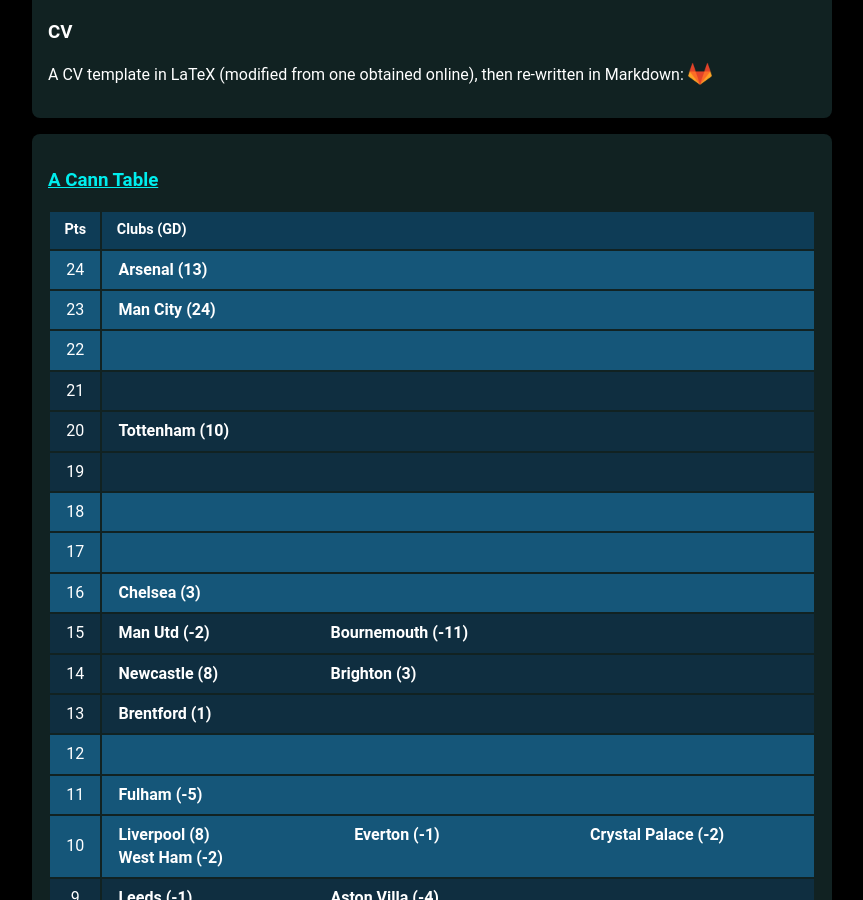
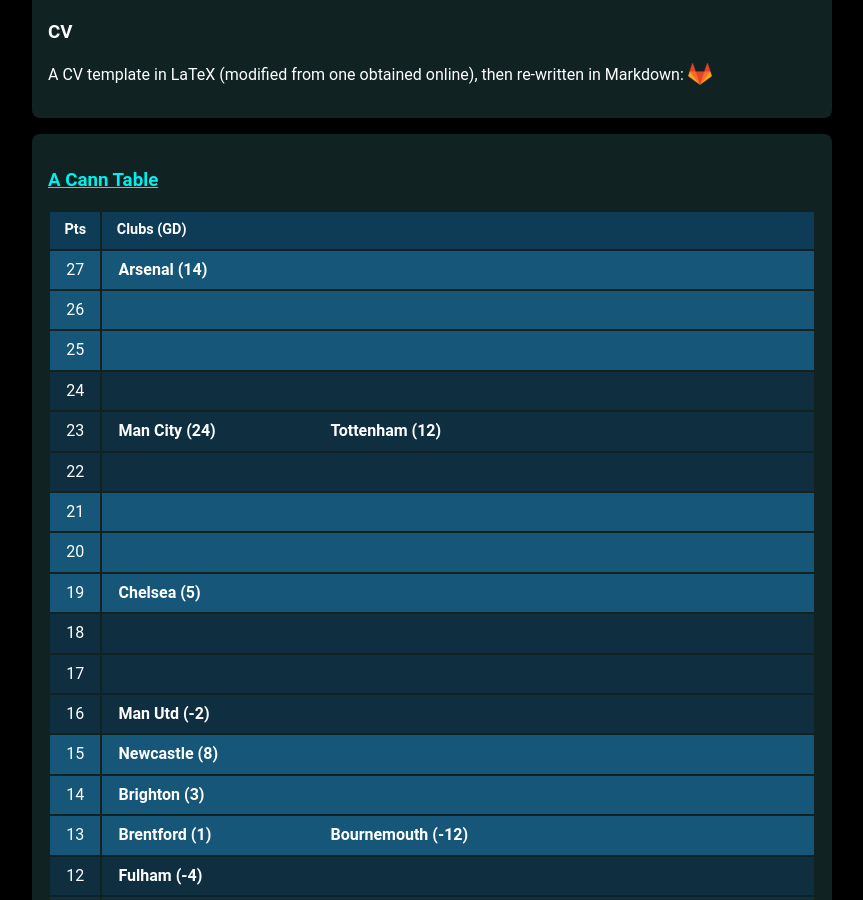
Before and after one commit to muru/muru.github.io, a Jekyll site: the page built from resources.md, in a window 1280 px wide and 900 px high, scrolled down 1235 px. Shown: the whole window, without its empty margins (208-1071 px from the left). Built offline with Jekyll 4.4.1, drawn with Linux system fonts in a browser that asks for light colours; some web fonts are replaced; some of the changed text lies outside the part shown.

Commit message:
updated cann-table: Mon 17 Oct 00:03:00 JST 2022

```diff
--- a/cann-table.html
+++ b/cann-table.html
@@ -1,124 +1,139 @@
 <table id="cann-table">
 <thead> <th> Pts </th> <th> Clubs (GD) </th> </thead>
 	<tr class="cann-row-1">
-		<td class="cann-point"> 24 </td>
+		<td class="cann-point"> 27 </td>
 		<td class="cann-clubs">
-			<span class="club-name"> Arsenal (13) </span>
+			<span class="club-name"> Arsenal (14) </span>
 		</td>
  	</tr>
 	<tr class="cann-row-1">
+		<td class="cann-point"> 26 </td>
+		<td class="cann-clubs">
+		</td>
+ 	</tr>
+	<tr class="cann-row-1">
+		<td class="cann-point"> 25 </td>
+		<td class="cann-clubs">
+		</td>
+ 	</tr>
+	<tr class="cann-row-2">
+		<td class="cann-point"> 24 </td>
+		<td class="cann-clubs">
+		</td>
+ 	</tr>
+	<tr class="cann-row-2">
 		<td class="cann-point"> 23 </td>
 		<td class="cann-clubs">
 			<span class="club-name"> Man City (24) </span>
+			<span class="club-name"> Tottenham (12) </span>
 		</td>
  	</tr>
-	<tr class="cann-row-1">
+	<tr class="cann-row-2">
 		<td class="cann-point"> 22 </td>
 		<td class="cann-clubs">
 		</td>
  	</tr>
-	<tr class="cann-row-2">
+	<tr class="cann-row-1">
 		<td class="cann-point"> 21 </td>
 		<td class="cann-clubs">
 		</td>
  	</tr>
-	<tr class="cann-row-2">
+	<tr class="cann-row-1">
 		<td class="cann-point"> 20 </td>
-		<td class="cann-clubs">
-			<span class="club-name"> Tottenham (10) </span>
-		</td>
- 	</tr>
-	<tr class="cann-row-2">
-		<td class="cann-point"> 19 </td>
 		<td class="cann-clubs">
 		</td>
  	</tr>
 	<tr class="cann-row-1">
+		<td class="cann-point"> 19 </td>
+		<td class="cann-clubs">
+			<span class="club-name"> Chelsea (5) </span>
+		</td>
+ 	</tr>
+	<tr class="cann-row-2">
 		<td class="cann-point"> 18 </td>
 		<td class="cann-clubs">
 		</td>
  	</tr>
-	<tr class="cann-row-1">
+	<tr class="cann-row-2">
 		<td class="cann-point"> 17 </td>
 		<td class="cann-clubs">
 		</td>
  	</tr>
-	<tr class="cann-row-1">
+	<tr class="cann-row-2">
 		<td class="cann-point"> 16 </td>
 		<td class="cann-clubs">
-			<span class="club-name"> Chelsea (3) </span>
+			<span class="club-name"> Man Utd (-2) </span>
+		</td>
+ 	</tr>
+	<tr class="cann-row-1">
+		<td class="cann-point"> 15 </td>
+		<td class="cann-clubs">
+			<span class="club-name"> Newcastle (8) </span>
+		</td>
+ 	</tr>
+	<tr class="cann-row-1">
+		<td class="cann-point"> 14 </td>
+		<td class="cann-clubs">
+			<span class="club-name"> Brighton (3) </span>
+		</td>
+ 	</tr>
+	<tr class="cann-row-1">
+		<td class="cann-point"> 13 </td>
+		<td class="cann-clubs">
+			<span class="club-name"> Brentford (1) </span>
+			<span class="club-name"> Bournemouth (-12) </span>
 		</td>
  	</tr>
 	<tr class="cann-row-2">
-		<td class="cann-point"> 15 </td>
+		<td class="cann-point"> 12 </td>
 		<td class="cann-clubs">
-			<span class="club-name"> Man Utd (-2) </span>
-			<span class="club-name"> Bournemouth (-11) </span>
+			<span class="club-name"> Fulham (-4) </span>
 		</td>
  	</tr>
 	<tr class="cann-row-2">
-		<td class="cann-point"> 14 </td>
-		<td class="cann-clubs">
-			<span class="club-name"> Newcastle (8) </span>
-			<span class="club-name"> Brighton (3) </span>
-		</td>
- 	</tr>
-	<tr class="cann-row-2">
-		<td class="cann-point"> 13 </td>
-		<td class="cann-clubs">
-			<span class="club-name"> Brentford (1) </span>
-		</td>
- 	</tr>
-	<tr class="cann-row-1">
-		<td class="cann-point"> 12 </td>
-		<td class="cann-clubs">
-		</td>
- 	</tr>
-	<tr class="cann-row-1">
 		<td class="cann-point"> 11 </td>
 		<td class="cann-clubs">
-			<span class="club-name"> Fulham (-5) </span>
-		</td>
- 	</tr>
-	<tr class="cann-row-1">
-		<td class="cann-point"> 10 </td>
-		<td class="cann-clubs">
-			<span class="club-name"> Liverpool (8) </span>
-			<span class="club-name"> Everton (-1) </span>
-			<span class="club-name"> Crystal Palace (-2) </span>
 			<span class="club-name"> West Ham (-2) </span>
 		</td>
  	</tr>
 	<tr class="cann-row-2">
+		<td class="cann-point"> 10 </td>
+		<td class="cann-clubs">
+			<span class="club-name"> Liverpool (8) </span>
+			<span class="club-name"> Crystal Palace (-2) </span>
+			<span class="club-name"> Everton (-3) </span>
+		</td>
+ 	</tr>
+	<tr class="cann-row-1">
 		<td class="cann-point"> 9 </td>
 		<td class="cann-clubs">
-			<span class="club-name"> Leeds (-1) </span>
-			<span class="club-name"> Aston Villa (-4) </span>
+			<span class="club-name"> Leeds (-2) </span>
+			<span class="club-name"> Aston Villa (-6) </span>
+			<span class="club-name"> Wolves (-8) </span>
 		</td>
  	</tr>
-	<tr class="cann-row-2">
+	<tr class="cann-row-1">
 		<td class="cann-point"> 8 </td>
+		<td class="cann-clubs">
+			<span class="club-name"> Southampton (-9) </span>
+		</td>
+ 	</tr>
+	<tr class="cann-row-1">
+		<td class="cann-point"> 7 </td>
 		<td class="cann-clubs">
 		</td>
  	</tr>
 	<tr class="cann-row-2">
-		<td class="cann-point"> 7 </td>
+		<td class="cann-point"> 6 </td>
 		<td class="cann-clubs">
-			<span class="club-name"> Southampton (-9) </span>
-			<span class="club-name"> Wolves (-9) </span>
 		</td>
  	</tr>
-	<tr class="cann-row-1">
-		<td class="cann-point"> 6 </td>
-		<td class="cann-clubs">
-			<span class="club-name"> Nottm Forest (-15) </span>
-		</td>
- 	</tr>
-	<tr class="cann-row-1">
+	<tr class="cann-row-2">
 		<td class="cann-point"> 5 </td>
 		<td class="cann-clubs">
 			<span class="club-name"> Leicester (-9) </span>
+			<span class="club-name"> Nottm Forest (-16) </span>
 		</td>
  	</tr>
 </table>
-<span id="cann-gen-note"> Generated on  Sunday, 16 October 2022 at 00:04 JST. </span>
+<span id="cann-gen-note"> Generated on  Monday, 17 October 2022 at 00:03 JST. </span>
```
